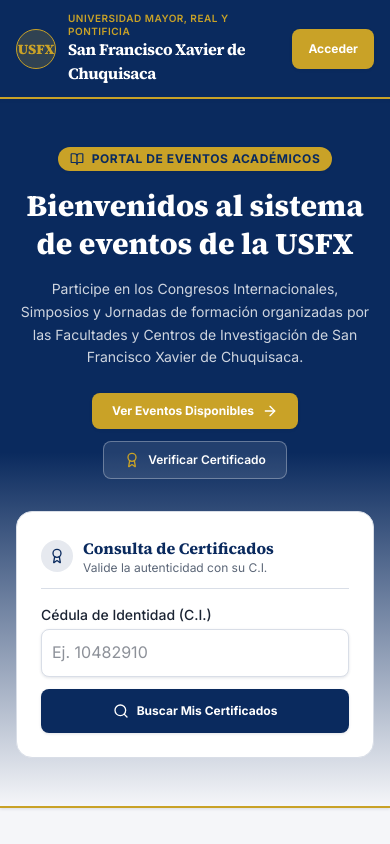
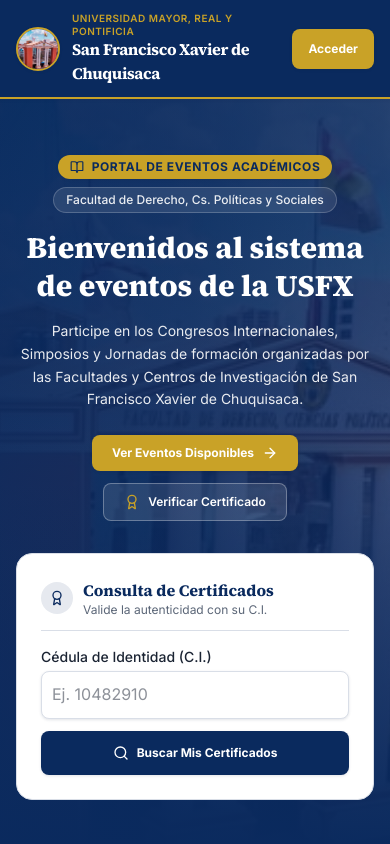
Before and after one commit to Infrodri/inscripciones, a Next.js app in the folder packages/web/: page / in a window 390 px wide. Shown: the top 844 px of the page. Built offline with nearby package versions, Linux system fonts and the light colour scheme; no server answers.

Commit message:
feat: integrate facultad de derecho photo into hero banner, headers, and metadata

```diff
--- a/packages/web/app/(public)/layout.tsx
+++ b/packages/web/app/(public)/layout.tsx
@@ -11,8 +11,12 @@
           <div className="max-w-6xl mx-auto px-4 py-3 flex items-center justify-between gap-4">
             {/* University Identity */}
             <Link href="/" className="!text-white hover:opacity-95 transition-opacity flex items-center gap-3">
-              <div className="h-10 w-10 rounded-full bg-gold/20 border border-gold flex items-center justify-center font-serif font-black text-gold text-sm shrink-0">
-                USFX
+              <div className="h-11 w-11 rounded-full border-2 border-gold overflow-hidden shrink-0 shadow-soft bg-white/10">
+                <img
+                  src="/facultad-derecho-usfx.jpg"
+                  alt="Facultad de Derecho USFX"
+                  className="h-full w-full object-cover"
+                />
               </div>
               <div className="leading-tight">
                 <p className="text-[10px] font-semibold uppercase tracking-wider text-gold">
@@ -22,7 +26,7 @@
                   San Francisco Xavier de Chuquisaca
                 </p>
                 <p className="text-[11px] text-white/70 hidden sm:block">
-                  Sistema de Gestión de Eventos y Certificados Académicos
+                  Facultad de Derecho, Ciencias Políticas y Sociales
                 </p>
               </div>
             </Link>
--- a/packages/web/app/(public)/page.tsx
+++ b/packages/web/app/(public)/page.tsx
@@ -77,18 +77,31 @@
 
   return (
     <div className="space-y-12">
-      {/* Hero Banner Carousel Section (Inspired by eventos.usfx.bo) */}
-      <section className="relative overflow-hidden bg-gradient-to-b from-navy via-navy to-navy-light text-white py-12 sm:py-16 px-4 border-b-2 border-gold shadow-soft">
-        <div className="max-w-6xl mx-auto flex flex-col lg:flex-row items-center justify-between gap-8">
+      {/* Hero Banner Section (Inspired by eventos.usfx.bo) */}
+      <section className="relative overflow-hidden text-white py-14 sm:py-20 px-4 border-b-4 border-gold shadow-card">
+        {/* Background photo of Facultad de Derecho USFX with institutional gradient overlays */}
+        <div
+          className="absolute inset-0 bg-cover bg-center bg-no-repeat transform scale-105"
+          style={{ backgroundImage: `url('/facultad-derecho-usfx.jpg')` }}
+        />
+        <div className="absolute inset-0 bg-gradient-to-r from-navy/95 via-navy/90 to-navy/80" />
+        <div className="absolute inset-0 bg-gradient-to-t from-navy via-transparent to-navy/40" />
+
+        <div className="relative z-10 max-w-6xl mx-auto flex flex-col lg:flex-row items-center justify-between gap-8">
           <div className="max-w-2xl text-center lg:text-left space-y-4">
-            <span className="inline-flex items-center gap-2 px-3 py-1 rounded-full text-xs font-bold uppercase tracking-wider bg-gold text-navy shadow-soft">
-              <BookOpen className="h-3.5 w-3.5" />
-              Portal de Eventos Académicos
-            </span>
+            <div className="flex flex-wrap items-center justify-center lg:justify-start gap-2">
+              <span className="inline-flex items-center gap-2 px-3 py-1 rounded-full text-xs font-bold uppercase tracking-wider bg-gold text-navy shadow-soft">
+                <BookOpen className="h-3.5 w-3.5" />
+                Portal de Eventos Académicos
+              </span>
+              <span className="inline-flex items-center gap-1.5 px-3 py-1 rounded-full text-xs font-medium bg-white/10 text-white/90 border border-white/20 backdrop-blur-xs">
+                Facultad de Derecho, Cs. Políticas y Sociales
+              </span>
+            </div>
             <h1 className="font-serif text-3xl sm:text-4xl lg:text-5xl font-extrabold text-white leading-tight">
               Bienvenidos al sistema de eventos de la USFX
             </h1>
-            <p className="text-white/80 text-sm sm:text-base leading-relaxed">
+            <p className="text-white/90 text-sm sm:text-base leading-relaxed">
               Participe en los Congresos Internacionales, Simposios y Jornadas de formación organizadas por las Facultades y Centros de Investigación de San Francisco Xavier de Chuquisaca.
             </p>
             <div className="flex flex-wrap items-center justify-center lg:justify-start gap-3 pt-2">
--- a/packages/web/app/layout.tsx
+++ b/packages/web/app/layout.tsx
@@ -1,7 +1,24 @@
 import type { ReactNode } from 'react';
+import type { Metadata } from 'next';
 import { Inter, Source_Serif_4 } from 'next/font/google';
 import { Toaster } from 'sonner';
 import './globals.css';
+
+export const metadata: Metadata = {
+  metadataBase: new URL('https://inscripciones-eight.vercel.app'),
+  title: 'Sistema de Eventos Académicos - USFX',
+  description:
+    'Facultad de Derecho, Ciencias Políticas y Sociales - Universidad Mayor, Real y Pontificia de San Francisco Xavier de Chuquisaca',
+  icons: {
+    icon: '/facultad-derecho-usfx.jpg',
+    apple: '/facultad-derecho-usfx.jpg',
+  },
+  openGraph: {
+    title: 'Eventos Académicos USFX',
+    description: 'Portal de Congresos, Seminarios y Certificación Oficial - USFX',
+    images: ['/facultad-derecho-usfx.jpg'],
+  },
+};
 
 const sans = Inter({ subsets: ['latin'], variable: '--font-sans', display: 'swap' });
 const serif = Source_Serif_4({ subsets: ['latin'], variable: '--font-serif', display: 'swap' });
--- a/packages/web/components/admin/AdminChrome.tsx
+++ b/packages/web/components/admin/AdminChrome.tsx
@@ -103,16 +103,25 @@
       >
         {/* University Crest & Title */}
         <div className="p-4 border-b border-white/10 bg-navy-light/40">
-          <Link href="/admin/eventos" className="block !text-white hover:opacity-95 transition-opacity">
+          <Link href="/admin/eventos" className="flex items-center gap-2.5 !text-white hover:opacity-95 transition-opacity">
+            <div className="h-9 w-9 rounded-lg border border-gold/40 overflow-hidden shrink-0 shadow-soft">
+              <img
+                src="/facultad-derecho-usfx.jpg"
+                alt="Facultad de Derecho USFX"
+                className="h-full w-full object-cover"
+              />
+            </div>
+            <div className="min-w-0">
               <p className="text-[10px] font-semibold uppercase tracking-wider text-gold">
                 U.M.R.P.S.F.X.CH.
               </p>
-            <h1 className="font-serif text-base font-bold text-white leading-tight">
+              <h1 className="font-serif text-sm font-bold text-white leading-tight truncate">
                 San Francisco Xavier
               </h1>
-            <p className="text-[11px] text-white/70 mt-0.5">
-              Sistema de Eventos Académicos
+              <p className="text-[10px] text-white/70 truncate">
+                Derecho y Cs. Políticas
               </p>
+            </div>
           </Link>
         </div>
 
@@ -187,6 +196,13 @@
         {/* Desktop Top Header Bar ("Head de actividad") */}
         <header className="sticky top-0 z-20 hidden md:flex h-14 items-center justify-between border-b border-line bg-surface/90 px-6 backdrop-blur-md">
           <div className="flex items-center gap-3">
+            <div className="h-8 w-8 rounded-full border border-gold overflow-hidden shrink-0 shadow-xs bg-white/10">
+              <img
+                src="/facultad-derecho-usfx.jpg"
+                alt="Facultad de Derecho USFX"
+                className="h-full w-full object-cover"
+              />
+            </div>
             <span className="font-serif font-bold text-navy text-base">{currentTitle}</span>
             <span className="text-muted/40">•</span>
             <span className="inline-flex items-center gap-1.5 text-[11px] font-medium text-emerald-700 bg-emerald-50 px-2.5 py-0.5 rounded-full border border-emerald-200">
```
Also changed, not shown: packages/web/public/facultad-derecho-usfx.jpg (added). Lines whose indentation alone changed are shown as unchanged.
